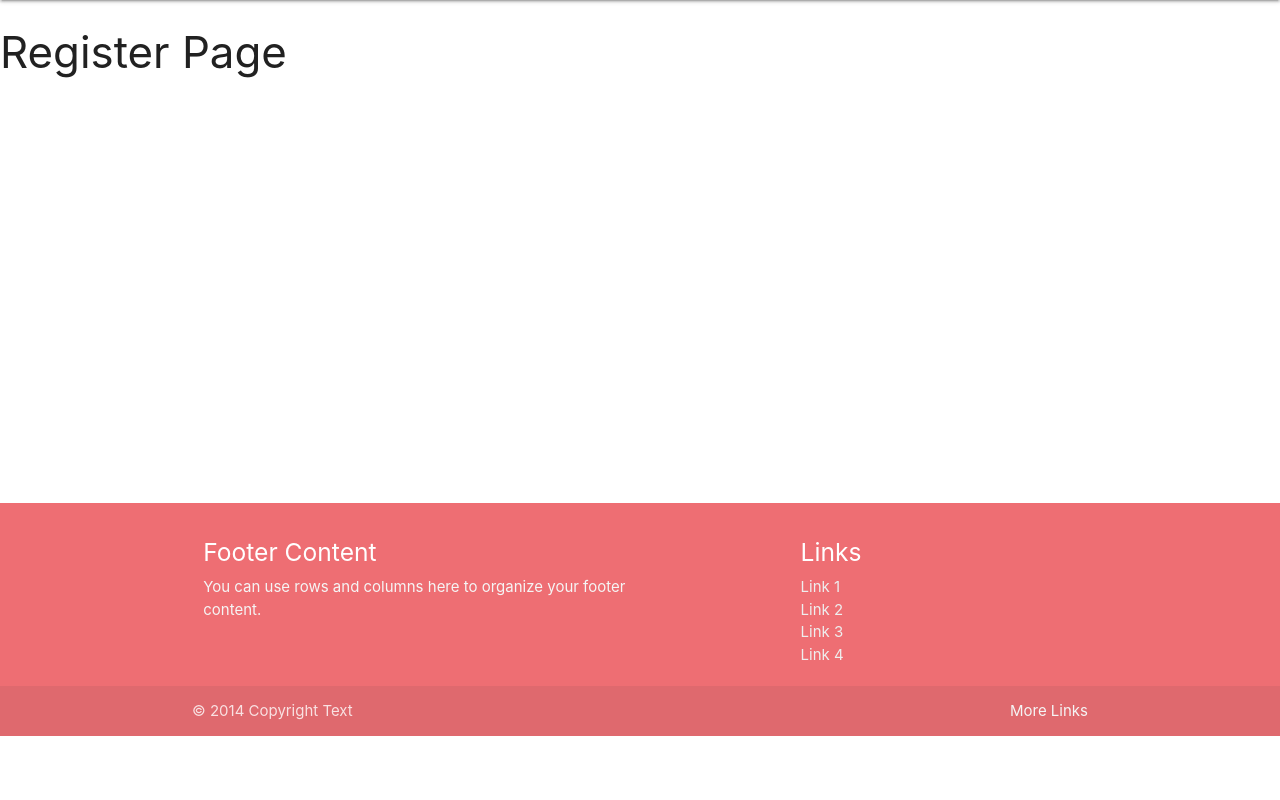
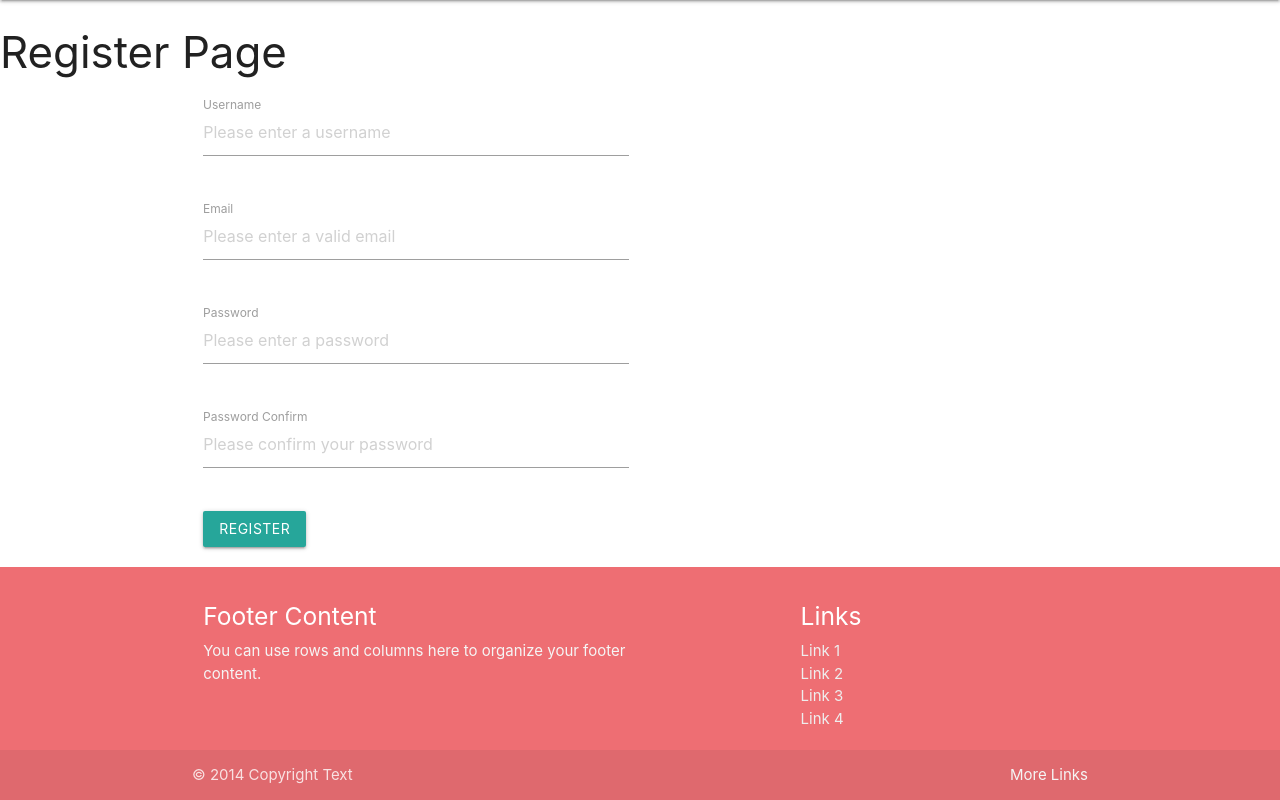
Before and after one commit to Pysched/MS3-DM, a Flask app: page /register in a window 1280 px wide. Shown: the part 64-864 px from the top of the page. Before the commit the page ends 800 px from the top, so only its background shows below. Run offline with Flask 2, Linux system fonts and the light colour scheme; some libraries are stand-ins or nearby versions.

Commit message:
updated login and register pages with login form and register form structure and created a view for each, also added custom css

```diff
--- a/app.py
+++ b/app.py
@@ -14,8 +14,10 @@ app.config["SECRET_KEY"] = os.environ.get("SECRET_KEY")
 mongo = PyMongo(app)
 
 # Database reference
+users = mongo.db.users
+category = mongo.db.categories
 
-category = mongo.db.categories
+
 # Home Page route
 @app.route('/')
 @app.route('/index')
--- a/static/css/style.css
+++ b/static/css/style.css
@@ -15,6 +15,14 @@
     flex: 1 0 auto;
   }
 
+
+
+  /* -- Register Page -- */
+  .register-page{
+      margin-left:auto;
+      margin-right:auto;
+  }
+
   /* -- Footer -- */
   .page-footer{
       bottom:0;
--- a/templates/register.html
+++ b/templates/register.html
@@ -5,5 +5,41 @@
 
     <h3>Register Page</h3>
 
+<!-- Register Form -->
+<div class="container register-form">
+  <div class="row">
+    <form class="col s12">
+      <div class="row">
+        <div class="input-field col s6">
+          <input placeholder="Please enter a username" id="username" type="text" class="validate">
+          <label for="username">Username</label>
+        </div>
+      </div>
+        <div class="row">
+          <div class="input-field col s6">
+          <input placeholder="Please enter a valid email" id="email" type="email" class="validate">
+          <label for="email">Email</label>
+          </div>
+        </div>
+        <div class="row">
+          <div class="input-field col s6">
+          <input placeholder="Please enter a password" id="password" type="password" class="validate">
+          <label for="password">Password</label>
+          </div>
+        </div>
+        <div class="row">
+          <div class="input-field col s6">
+          <input placeholder="Please confirm your password" id="password1" type="password" class="validate">
+          <label for="password1">Password Confirm</label>
+          </div>
+        </div>
+        <!-- Submit Button -->
+        <button class="btn btn-outline-success btn-lg btn-block" type="submit">Register</button>
+        <!-- Submit Button -->
+    </form>
+  </div>
+</div>
+
+<!-- End Register Form -->
 </main>
 {% endblock %}
```
Also changed, not shown: templates/login.html (+21 -0 lines).
